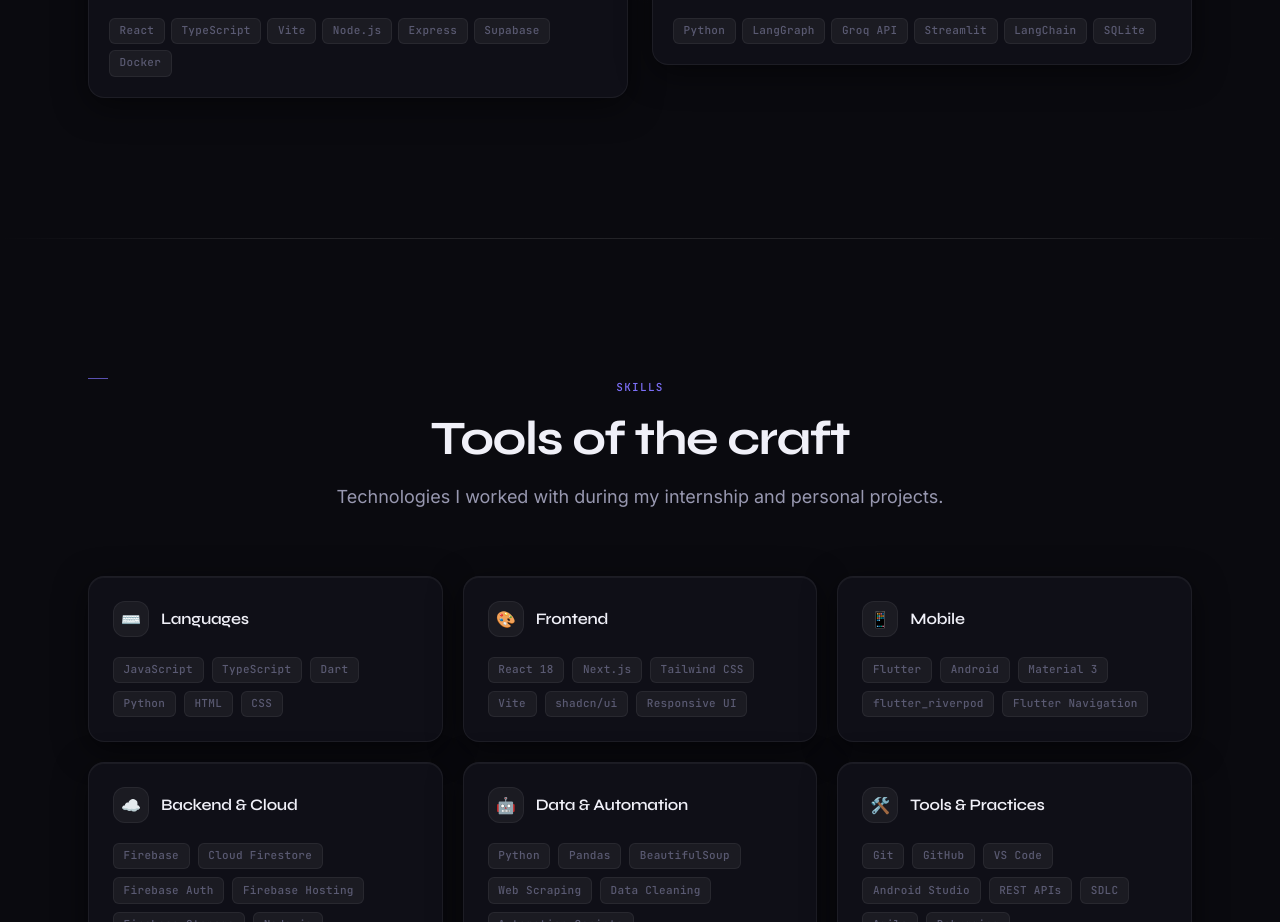
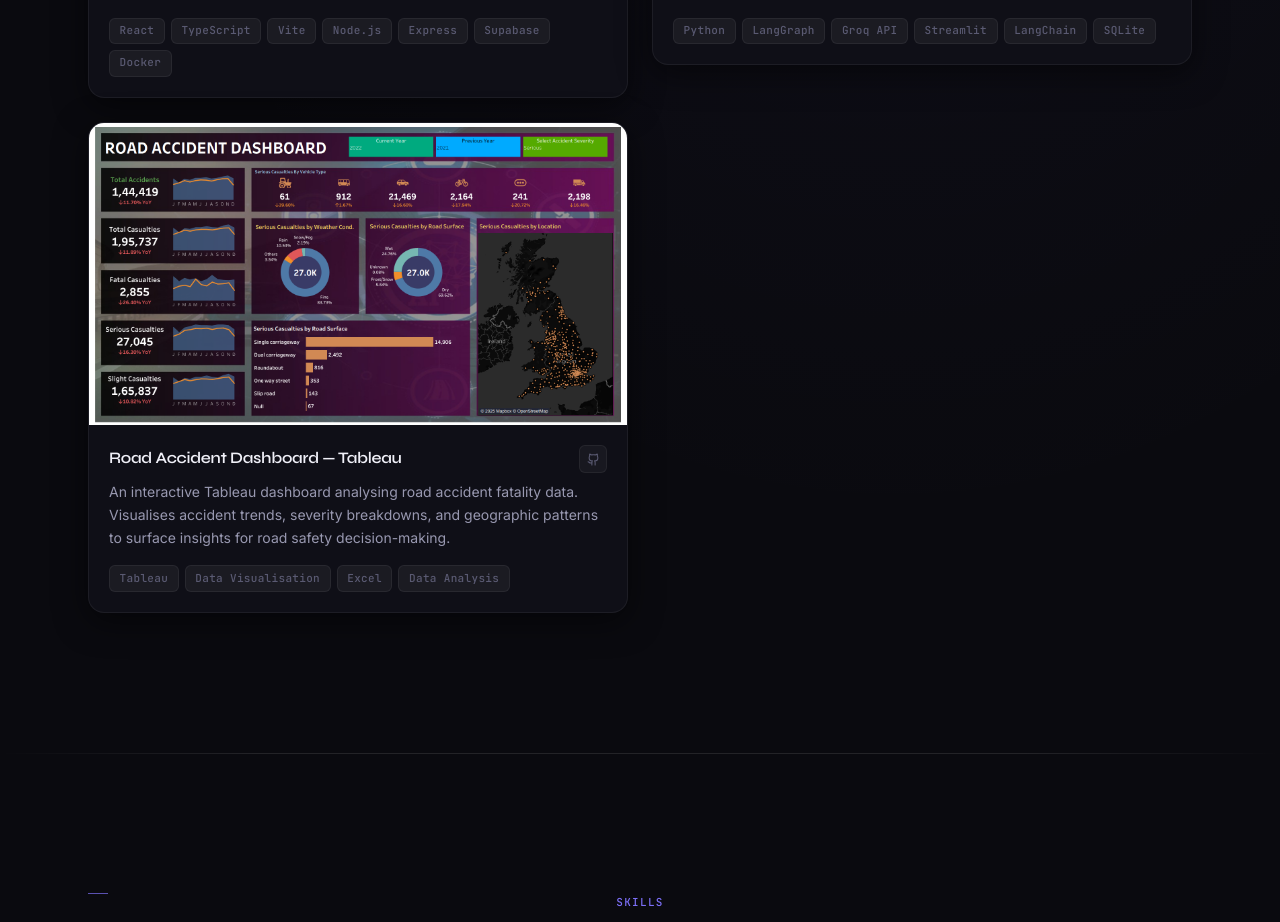
Before and after one commit to Harshit6057/Harshit6057.github.io, a Next.js app: page / in a window 1280 px wide. Shown: the part 4280-5202 px from the top of the page. Built offline with nearby package versions, Linux system fonts and the light colour scheme.

Commit message:
feat: add Road Accident Tableau dashboard project

```diff
--- a/src/components/sections/ProjectsSection.tsx
+++ b/src/components/sections/ProjectsSection.tsx
@@ -11,8 +11,8 @@
   description: string;
   tags:        string[];
   github:      string;
-  live:        string;
-  image?:      string;   // path in /public/images/
+  live?:       string;   // optional — not all projects have a live demo
+  image?:      string;
   featured?:   boolean;
 }
 
@@ -55,6 +55,15 @@
     github:      "https://github.com/Harshit6057/Chatbot",
     live:        "https://chatbot-langraph.streamlit.app/",
     image:       "/images/Chatbot.png",
+    featured:    true,
+  },
+  {
+    title:       "Road Accident Dashboard — Tableau",
+    description:
+      "An interactive Tableau dashboard analysing road accident fatality data. Visualises accident trends, severity breakdowns, and geographic patterns to surface insights for road safety decision-making.",
+    tags:        ["Tableau", "Data Visualisation", "Excel", "Data Analysis"],
+    github:      "https://github.com/Harshit6057/road-accident-dashboard",
+    image:       "/images/Road_Accident.png",
     featured:    true,
   },
 ];
@@ -103,6 +112,7 @@
             className="absolute inset-0 flex items-center justify-center gap-3 opacity-0 group-hover:opacity-100 transition-opacity duration-250"
             style={{ background: "rgba(10,10,15,0.65)", backdropFilter: "blur(4px)" }}
           >
+            {live && (
               <a
                 href={live}
                 target="_blank"
@@ -113,6 +123,7 @@
                 Live Demo
                 <ArrowUpRight size={13} aria-hidden="true" />
               </a>
+            )}
             <a
               href={github}
               target="_blank"
@@ -147,6 +158,7 @@
               >
                 <Github size={13} aria-hidden="true" />
               </a>
+              {live && (
                 <a
                   href={live}
                   target="_blank"
@@ -157,6 +169,7 @@
                 >
                   <ArrowUpRight size={13} aria-hidden="true" />
                 </a>
+              )}
             </div>
           </div>
 
```
Also changed, not shown: public/images/Road_Accident.png (added). Lines whose indentation alone changed are shown as unchanged.
